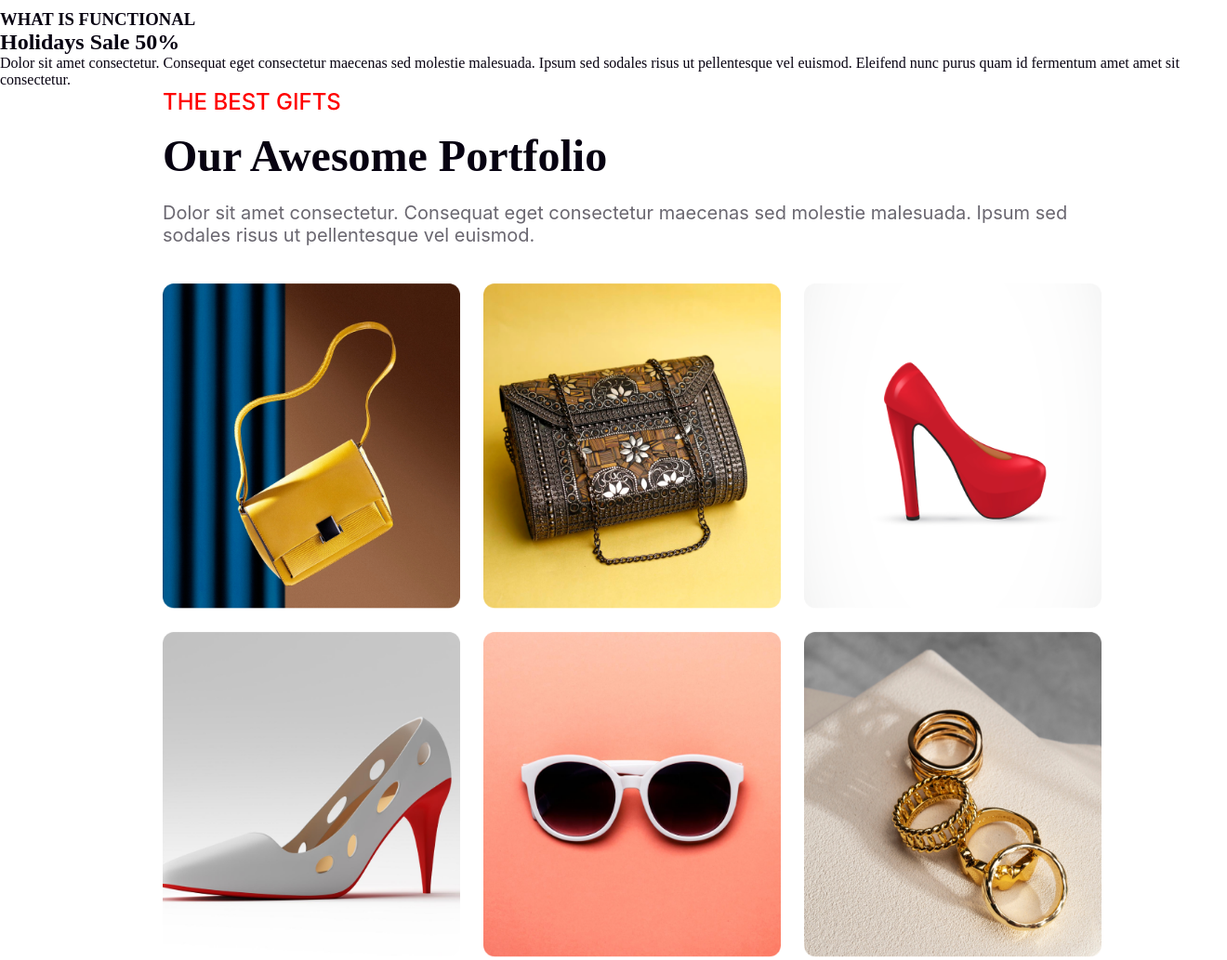
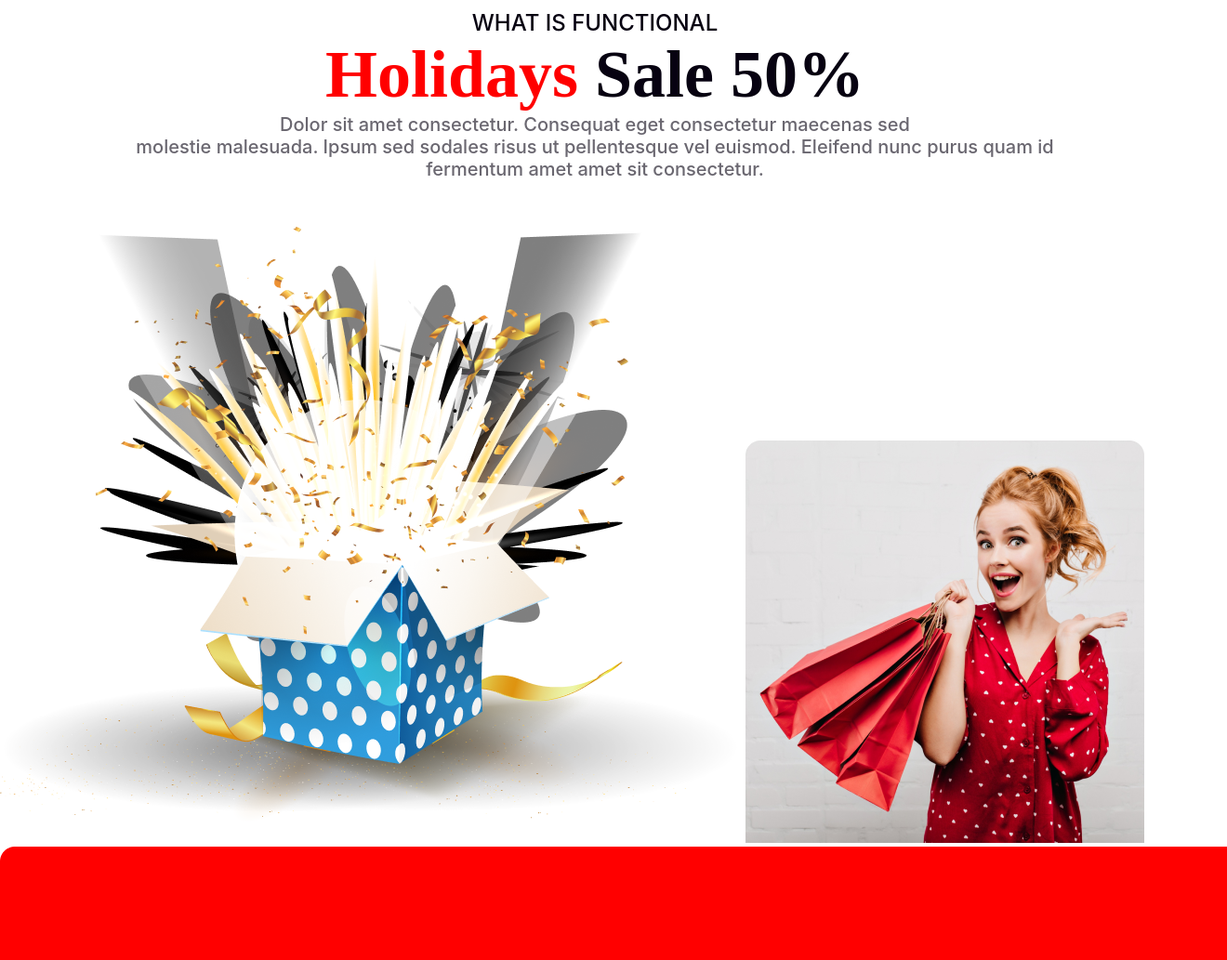
Before and after one commit to Musfike/New-year-new-mission-A1, a plain HTML site: page index.html in a window 1280 px wide. Shown: the part 3420-4453 px from the top of the page at 93% size, 1320 px wide, since content can reach past the window. Drawn offline with Linux system fonts and the light colour scheme.

Commit message:
images added

```diff
--- a/index.html
+++ b/index.html
@@ -94,18 +94,25 @@
 
 
       <!-- Holidays sale -->
-      <section>
+      <section class="inter">
 
         <div class="holiday-sale-content">
 
           <h3>WHAT IS FUNCTIONAL</h3>
-          <h1>Holidays Sale 50%</h1>
+          <h1 class="merriweather"><span>Holidays</span> Sale 50%</h1>
           <p>
-            Dolor sit amet consectetur. Consequat eget consectetur maecenas sed
-            molestie malesuada. Ipsum sed sodales risus ut pellentesque vel euismod. Eleifend nunc purus quam id fermentum amet amet sit consectetur.
+            Dolor sit amet consectetur. Consequat eget consectetur maecenas sed <br>
+            molestie malesuada. Ipsum sed sodales risus ut pellentesque vel euismod. Eleifend nunc purus quam id <br> fermentum amet amet sit consectetur.
           </p>
         </div>
-        <div class="holiday-sale-img-container"></div>
+
+        <div class="holiday-sale-img-container">
+
+          <img src="images/Group 75.png" alt="" class="">
+          <img src="images/Rectangle 1.png" alt="" class="">
+          <img src="images/Rectangle 2.png" alt="" class="">
+
+        </div>
 
       </section>
 
--- a/style.css
+++ b/style.css
@@ -248,8 +248,26 @@ header h1{
                 /* Holidays sale */
 
 .holiday-sale-content{
+    margin: 50px auto;
+    text-align: center;
+}
+.holiday-sale-content h3{
     color: rgb(7, 2, 17);
-
+    font-size: 24px;
+    font-weight: 500;
+}
+.holiday-sale-content h1{
+    color: rgb(7, 2, 17);
+    font-size: 72px;
+    font-weight: 900;
+}
+.holiday-sale-content h1 span{
+    color: rgb(255, 0, 0);
+}
+.holiday-sale-content p{
+    color: rgba(7, 2, 17, 0.6);
+    font-size: 20px;
+    font-weight: 500;
 }
 
 
```
